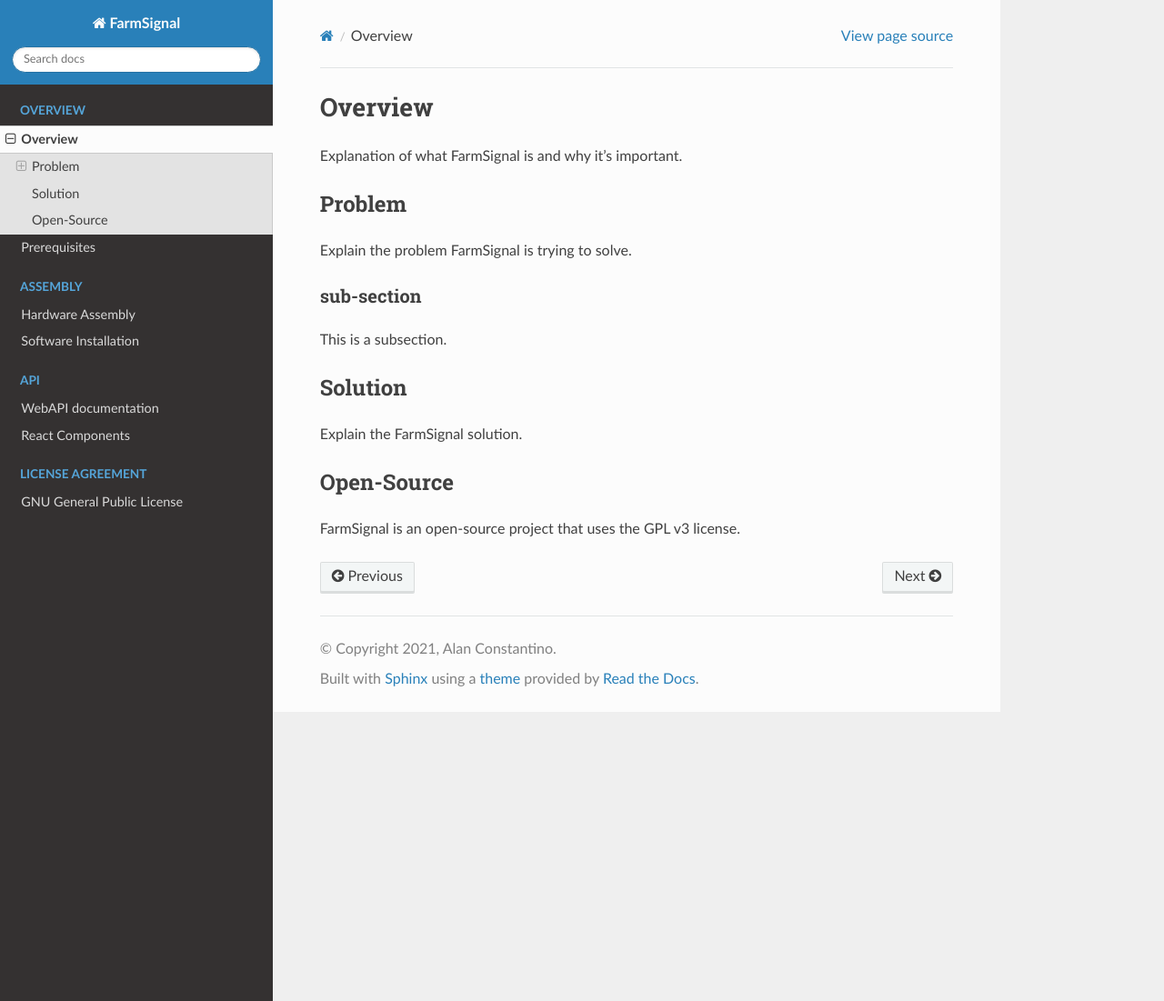
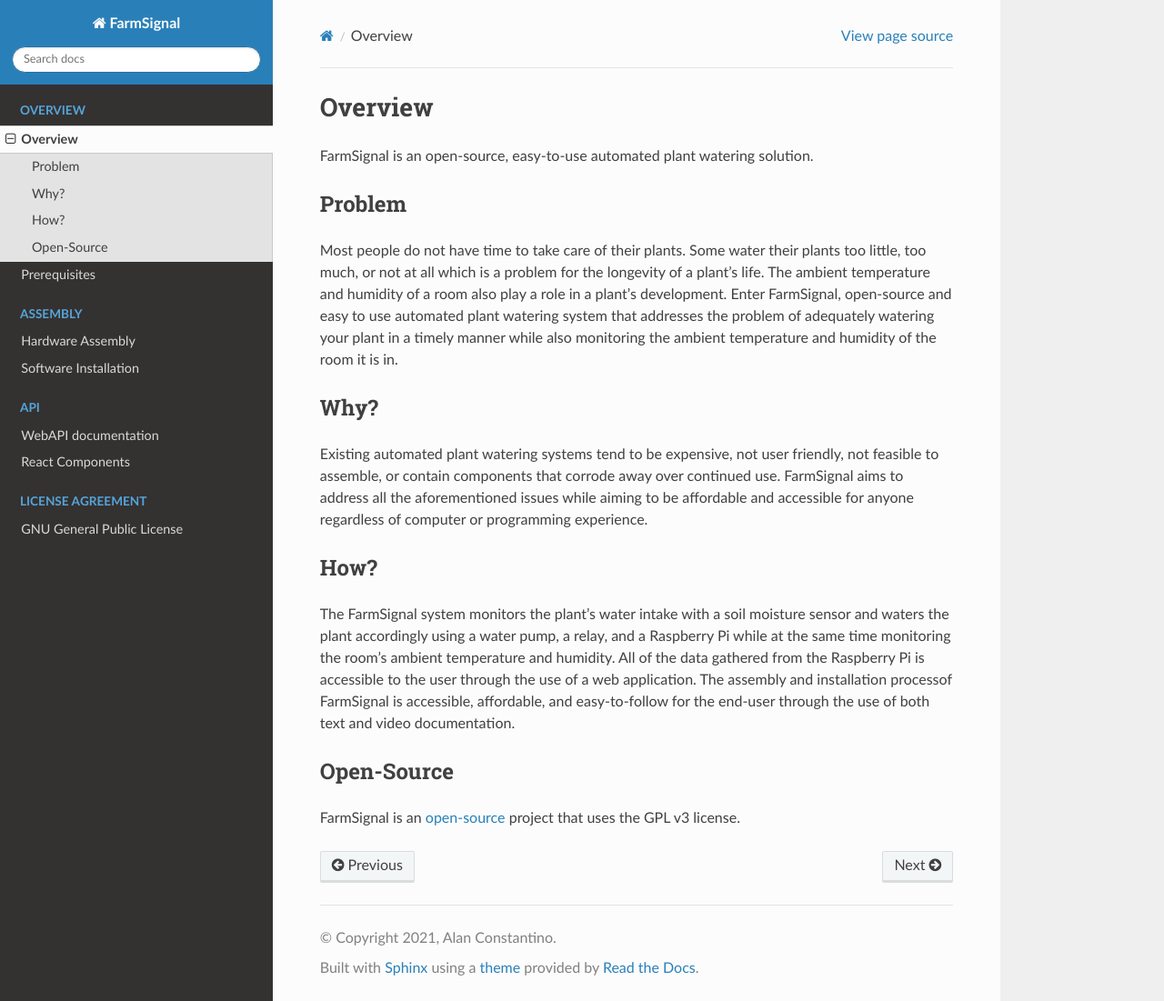
Before and after one commit to AlanConstantino/FarmSignal, a Sphinx documentation site: the page built from docs/overview/overview.rst, in a window 1280 px wide and 1101 px high. Shown: the whole window at 91% size. Built offline with Sphinx 7.4.7 and the Read the Docs theme 2.0.0, drawn with Linux system fonts in a browser that asks for light colours.

Commit message:
Finished overview page.

```diff
--- a/docs/overview/overview.rst
+++ b/docs/overview/overview.rst
@@ -4,27 +4,33 @@
 Overview
 ========
 
-Explanation of what FarmSignal is and why it's important.
+FarmSignal is an open-source, easy-to-use automated plant watering solution.
 
 -------
 Problem
 -------
 
-Explain the problem FarmSignal is trying to solve.
+Most people do not have time to take care of their plants. Some water their plants too little, too much, or not at all which is a problem for the longevity of a plant’s life.
+The ambient temperature and humidity of a room also play a role in a plant’s development. Enter FarmSignal, open-source and easy to use automated plant watering system that
+addresses the problem of adequately watering your plant in a timely manner while also monitoring the ambient temperature and humidity of the room it is in.
 
-sub-section
------------
+----
+Why?
+----
 
-This is a subsection.
+Existing automated plant watering systems tend to be expensive, not user friendly, not feasible to assemble, or contain components that corrode away over continued use.
+FarmSignal aims to address all the aforementioned issues while aiming to be affordable and accessible for anyone regardless of computer or programming experience.
 
---------
-Solution
---------
+----
+How?
+----
 
-Explain the FarmSignal solution.
+The FarmSignal system monitors the plant’s water intake with a soil moisture sensor and waters the plant accordingly using a water pump, a relay, and a Raspberry Pi while
+at the same time monitoring the room’s ambient temperature and humidity. All of the data gathered from the Raspberry Pi is accessible to the user through the use of a web
+application. The assembly and installation processof FarmSignal is accessible, affordable, and easy-to-follow for the end-user through the use of both text and video documentation.
 
 -----------
 Open-Source
 -----------
 
-FarmSignal is an open-source project that uses the GPL v3 license.
+FarmSignal is an `open-source <https://github.com/AlanConstantino/FarmSignal>`_ project that uses the GPL v3 license.
```
Also changed, not shown: 5 other files.
